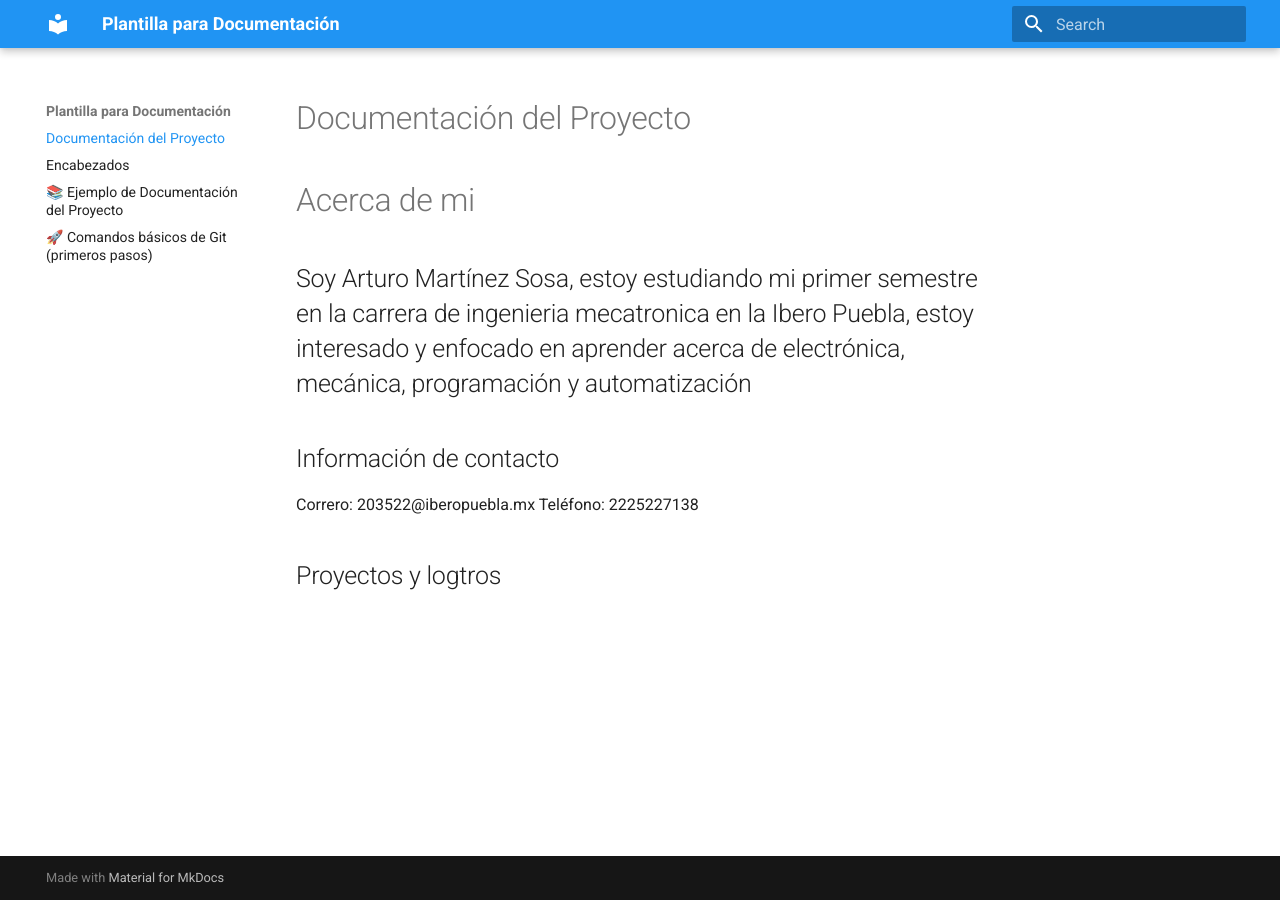
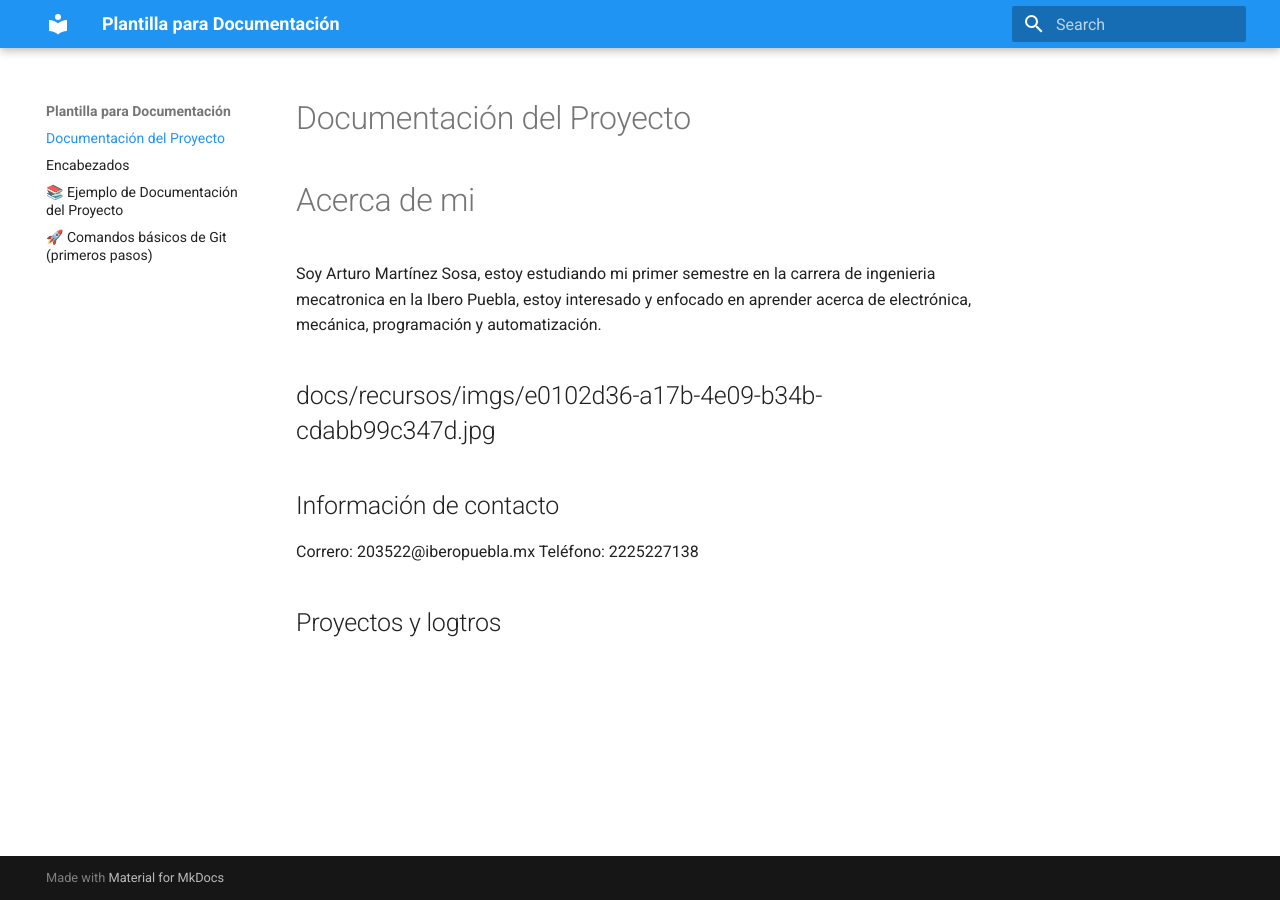
Before and after one commit to Arturo203522/portafolio-ibero, an MkDocs documentation site: the page built from docs/index.md, in a window 1280 px wide. Built offline with MkDocs 1.6.1 and Material for MkDocs 9.7.7, drawn with Linux system fonts in a browser that asks for light colours.

Commit message:
Update index.md

```diff
--- a/docs/index.md
+++ b/docs/index.md
@@ -1,9 +1,10 @@
 # Documentación del Proyecto
 
 
+#Acerca de mi
+Soy Arturo Martínez Sosa, estoy estudiando mi primer semestre en la carrera de ingenieria mecatronica en la Ibero Puebla, estoy interesado y enfocado en aprender acerca de electrónica, mecánica, programación y automatización.
 
-#Acerca de mi
-Soy Arturo Martínez Sosa, estoy estudiando mi primer semestre en la carrera de ingenieria mecatronica en la Ibero Puebla, estoy interesado y enfocado en aprender acerca de electrónica, mecánica, programación y automatización
+docs/recursos/imgs/e0102d36-a17b-4e09-b34b-cdabb99c347d.jpg
 ---
 ##Información de contacto
 Correro: 203522@iberopuebla.mx
```
